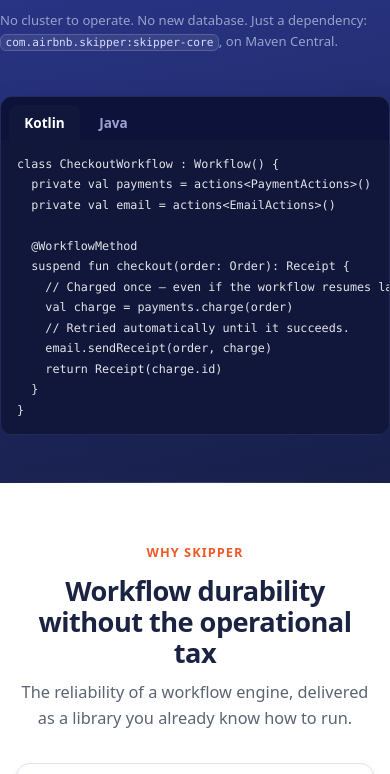
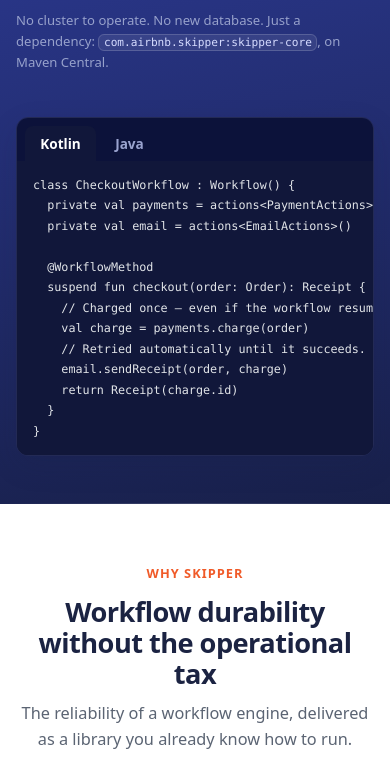
Before and after one commit to airbnb/skipper, an Astro site in the folder web/: page / in a window 390 px wide. Shown: the part 573-1347 px from the top of the page. Built offline with nearby package versions, Linux system fonts and the light colour scheme; Astro itself is replaced by a stand-in of ours; code samples lack their colours.

Commit message:
web: restore side gutters on the hero
.hero__inner set the padding shorthand with 0 on the sides, overriding the
container's 24px gutters at every breakpoint. Use 24px (16px on phones) so
the hero content aligns with the header and the rest of the page.

```diff
--- a/web/src/styles/global.css
+++ b/web/src/styles/global.css
@@ -245,7 +245,7 @@
   background: linear-gradient(90deg, transparent, rgba(255, 255, 255, 0.16), transparent);
 }
 .hero__watermark { position: absolute; right: -150px; top: 50%; transform: translateY(-50%); opacity: 0.06; pointer-events: none; z-index: 0; }
-.hero__inner { position: relative; z-index: 1; padding: 96px 0 88px; display: grid; grid-template-columns: 1.05fr 0.95fr; gap: 56px; align-items: center; }
+.hero__inner { position: relative; z-index: 1; padding: 96px 24px 88px; display: grid; grid-template-columns: 1.05fr 0.95fr; gap: 56px; align-items: center; }
 .hero__inner > * { min-width: 0; }
 .hero__badge {
   display: inline-flex; align-items: center; gap: 0.5rem;
@@ -270,7 +270,7 @@
 /* hero code container uses the shared .langtabs component */
 
 @media (max-width: 920px) {
-  .hero__inner { grid-template-columns: 1fr; gap: 36px; padding: 64px 0 56px; }
+  .hero__inner { grid-template-columns: 1fr; gap: 36px; padding: 64px 24px 56px; }
   .hero__sub { max-width: none; }
 }
 
@@ -581,7 +581,7 @@
   .section-head p { font-size: 1.02rem; }
 
   .hero__watermark { display: none; }
-  .hero__inner { padding: 44px 0 48px; gap: 28px; }
+  .hero__inner { padding: 44px 16px 48px; gap: 28px; }
   .hero h1 { font-size: clamp(1.9rem, 9vw, 2.3rem); }
   .hero__sub { font-size: 1.05rem; margin-bottom: 1.5rem; }
   .hero__actions { gap: 0.6rem; }
```
